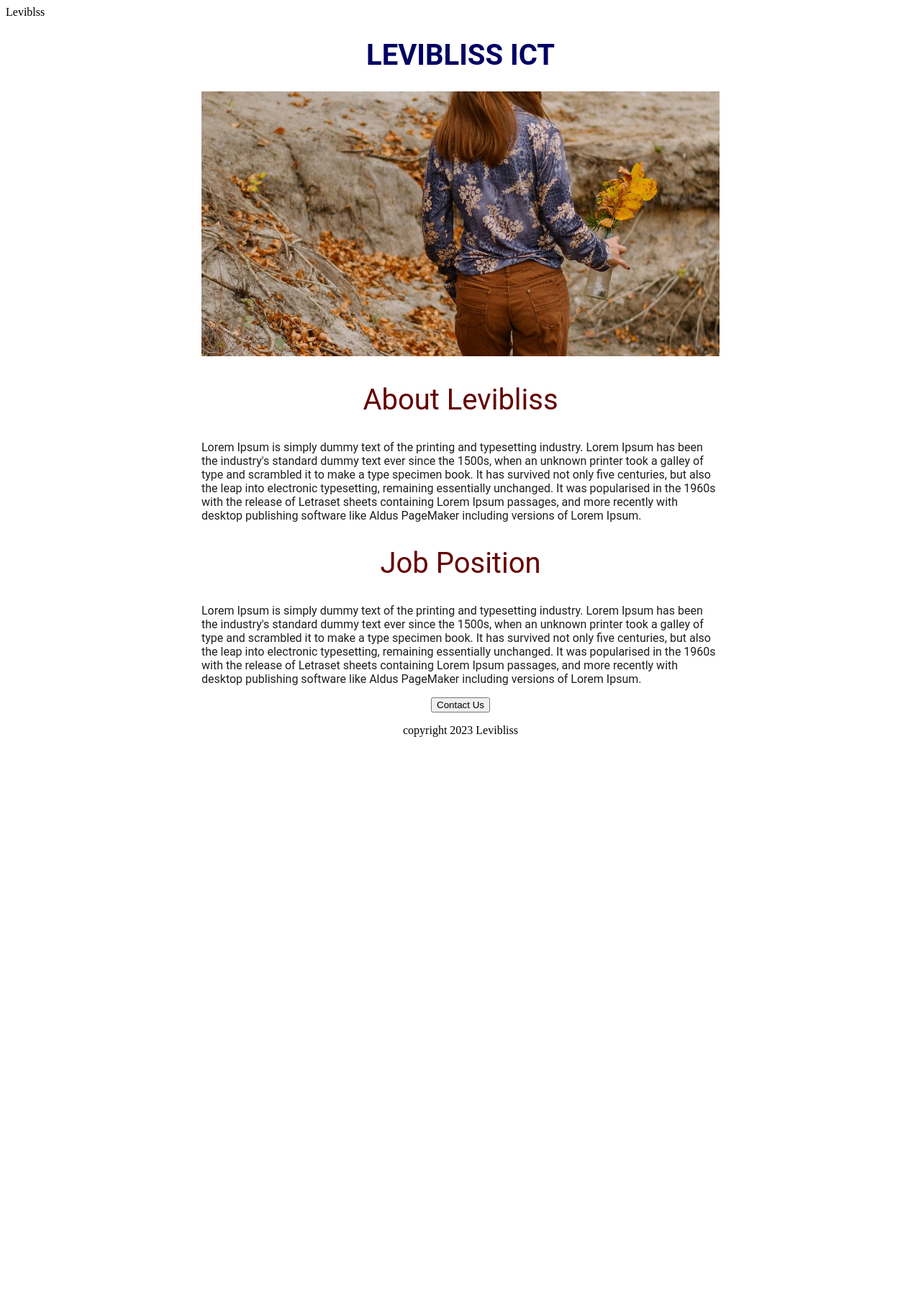
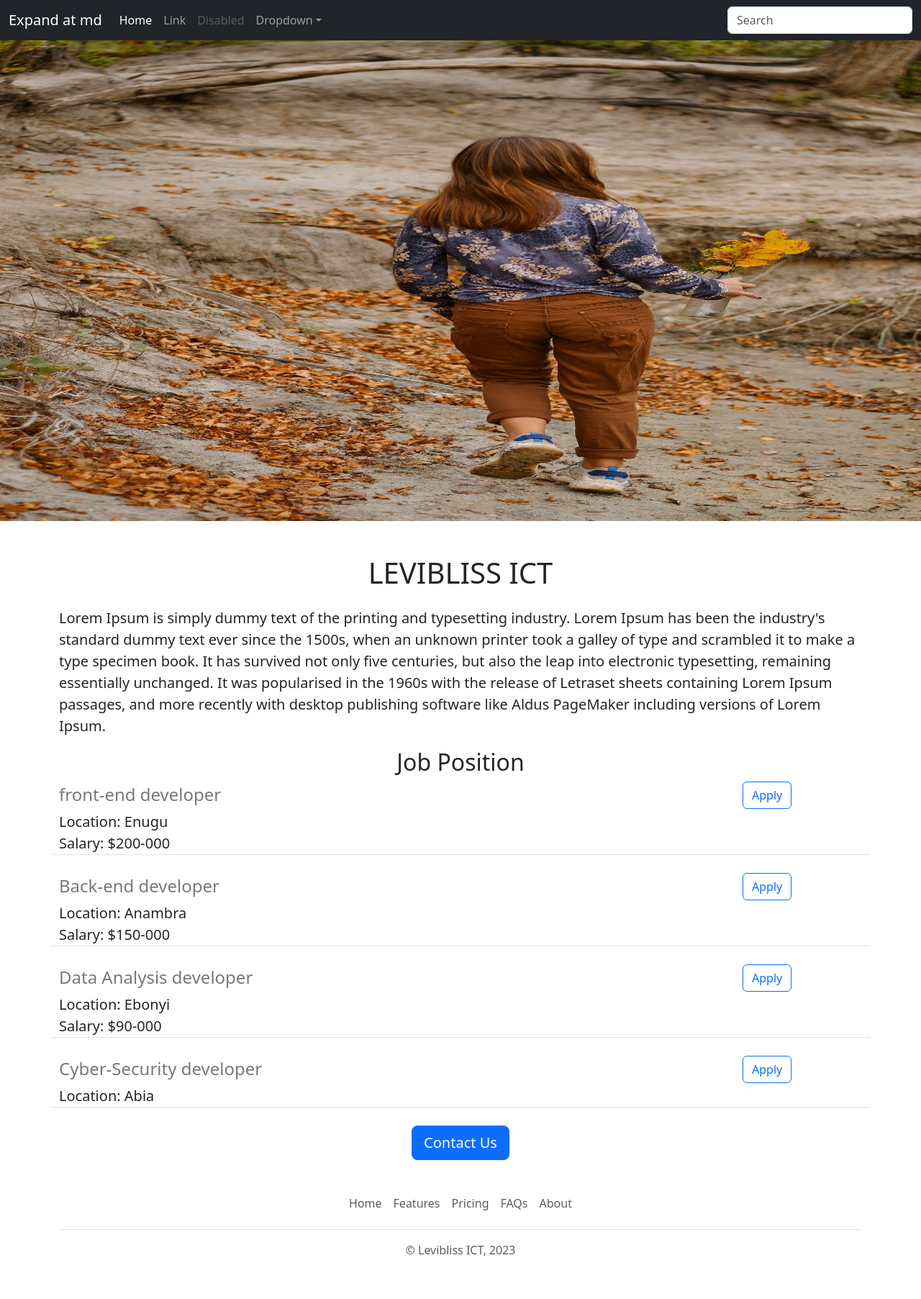
Before and after one commit to levoski1/Leviblss_website, a Flask app: page / in a window 1280 px wide. Shown: the whole page at 72% size. Before the commit the page ends 1024 px from the top, so only its background shows below. Run offline with Flask 3, Linux system fonts and the light colour scheme.

Commit message:
good commit

```diff
--- a/myproject/app.py
+++ b/myproject/app.py
@@ -1,12 +1,47 @@
 #!/usr/bin/python3
 
-from flask import Flask, render_template
+from flask import Flask, render_template, jsonify
 
 app = Flask(__name__)
 
+JOBS = [{
+    'id' : 1,
+    'tittle' : 'front-end developer',
+    'location': 'Enugu',
+    'salary' : '$200-000'
+},
+
+{
+    'id' : 2,
+    'tittle' : 'Back-end developer',
+    'location': 'Anambra',
+    'salary' : '$150-000'
+},
+
+{
+    'id' : 3,
+    'tittle' : 'Data Analysis developer',
+    'location': 'Ebonyi',
+    'salary' : '$90-000'
+},
+
+{
+    'id' : 4,
+    'tittle' : 'Cyber-Security developer',
+    'location': 'Abia',
+
+}]
+
+
 @app.route("/")
 def hello_world():
-    return render_template("home.html")
+    return render_template("home.html",jobs=JOBS,
+                           __siteName__='LEVIBLISS')
+
+@app.route("/api/jobs")
+def list_jobs():
+    return jsonify(JOBS)
+
 
 if __name__ == '__main__':
     app.run(host='0.0.0.0', port=8090, debug=True)
--- /dev/null
+++ b/myproject/templates/footer.html
@@ -0,0 +1,12 @@
+<div class="container">
+    <footer class="py-3 my-4">
+      <ul class="nav justify-content-center border-bottom pb-3 mb-3">
+        <li class="nav-item"><a href="#" class="nav-link px-2 text-body-secondary">Home</a></li>
+        <li class="nav-item"><a href="#" class="nav-link px-2 text-body-secondary">Features</a></li>
+        <li class="nav-item"><a href="#" class="nav-link px-2 text-body-secondary">Pricing</a></li>
+        <li class="nav-item"><a href="#" class="nav-link px-2 text-body-secondary">FAQs</a></li>
+        <li class="nav-item"><a href="#" class="nav-link px-2 text-body-secondary">About</a></li>
+      </ul>
+      <p class="text-center text-body-secondary">&copy; Levibliss ICT, 2023</p>
+    </footer>
+  </div>
--- a/myproject/templates/home.html
+++ b/myproject/templates/home.html
@@ -1,58 +1,48 @@
 <!DOCTYPE html>
-<html>
+<html lang="en">
     <head>
+        <meta charset="utf-8">
+        <meta name="viewport" content="width=device-width, initial-scale=1">
         <tittle>Leviblss</tittle>
+        <link href="https://cdn.jsdelivr.net/npm/bootstrap@5.3.2/dist/css/bootstrap.min.css" rel="stylesheet" integrity="sha384-T3c6CoIi6uLrA9TneNEoa7RxnatzjcDSCmG1MXxSR1GAsXEV/Dwwykc2MPK8M2HN" crossorigin="anonymous">
+
         <style>
-            h1 {
-            font-size: 40px;
-            font-family: roboto;
-            text-align: center;
-            color: rgb(0,0,100);
-              }
+        #banner{
+            width: 100%;
+            height: 700px;
+        }
+        </style>
 
-            h2 {
-            font-size: 40px;
-            font-family: roboto;
-            text-align: center;
-            color: rgb(100,0,0);
-            font-weight:normal;
-            }
 
-            #banner {
-                width :100%;
-                height: 368px;
-                object-fit: cover;
-            }
+        <style>
 
-            .bodytext{
-            font-family: roboto;
-            color: rgb(30,30,30);
-            }
-
-            #container {
-                max-width: 720px;
-                margin: 0 auto;
-            }
         </style>
     </head>
     <body>
-        <div id="container">
-        <h1>LEVIBLISS ICT</h1>
-        <img id="banner"src ="http://127.0.0.1:8090/static/banner.jpeg">
 
-        <h2>About Levibliss</h2>
-        <p class="bodytext">
+        <img class=".img-fluid" id="banner" src ="http://127.0.0.1:5500/static/banner.jpeg">
+
+        {% include "navbar.html"%}
+        <div class="container mt-5">
+        <h1 class="text-center mt-2 mb-4">{{__siteName__}} ICT</h1>
+
+
+
+            <p class="lead">
              Lorem Ipsum is simply dummy text of the printing and typesetting industry. Lorem Ipsum has been the industry's standard dummy text ever since the 1500s, when an unknown printer took a galley of type and scrambled it to make a type specimen book. It has survived not only five centuries, but also the leap into electronic typesetting, remaining essentially unchanged. It was popularised in the 1960s with the release of Letraset sheets containing Lorem Ipsum passages, and more recently with desktop publishing software like Aldus PageMaker including versions of Lorem Ipsum.
         </p>
 
-        <h2>Job Position</h2>
-        <p class="bodytext">
-            Lorem Ipsum is simply dummy text of the printing and typesetting industry. Lorem Ipsum has been the industry's standard dummy text ever since the 1500s, when an unknown printer took a galley of type and scrambled it to make a type specimen book. It has survived not only five centuries, but also the leap into electronic typesetting, remaining essentially unchanged. It was popularised in the 1960s with the release of Letraset sheets containing Lorem Ipsum passages, and more recently with desktop publishing software like Aldus PageMaker including versions of Lorem Ipsum.
-        </p>
-        <div style ="text-align:center;">
-        <button>Contact Us</button>
-        <p>copyright 2023 Levibliss</p>
+        <h2 class="text-center">Job Position</h2>
+        <div class="lead">
+            {% for job in jobs %}
+                {% include 'jobitem.html'%}
+            {% endfor %}
+
+        </div>
+        <div class="text-center">
+        <button class="btn btn-primary btn-lg">Contact Us</button>
         </div>
         </div>
+        {% include 'footer.html'%}
     </body>
 </html>
--- /dev/null
+++ b/myproject/templates/jobitem.html
@@ -0,0 +1,18 @@
+<div class="border-bottom row"style="margin-bottom: 25px; padding: bottom 8px; ">
+
+    <div class="col-10">
+    <h4 style="color: rgb(120,120,120); margin-top: 4px;"> {{job['tittle']}}</h4>
+    <div><b>Location:</b> {{job['location']}}</div>
+
+{% if 'salary' in job %}
+    <div>
+        <b>Salary:</b> {{ job['salary']}}
+    </div>
+
+{% endif %}
+</div>
+<div class="col-2">
+<button type="button" class="btn btn-outline-primary">Apply</button>
+</div>
+
+</div>
--- /dev/null
+++ b/myproject/templates/navbar.html
@@ -0,0 +1,33 @@
+<nav class="navbar navbar-expand-md navbar-dark bg-dark fixed-top" aria-label="Fourth navbar example">
+    <div class="container-fluid">
+      <a class="navbar-brand" href="#">Expand at md</a>
+      <button class="navbar-toggler" type="button" data-bs-toggle="collapse" data-bs-target="#navbarsExample04" aria-controls="navbarsExample04" aria-expanded="false" aria-label="Toggle navigation">
+        <span class="navbar-toggler-icon"></span>
+      </button>
+
+      <div class="collapse navbar-collapse" id="navbarsExample04">
+        <ul class="navbar-nav me-auto mb-2 mb-md-0">
+          <li class="nav-item">
+            <a class="nav-link active" aria-current="page" href="#">Home</a>
+          </li>
+          <li class="nav-item">
+            <a class="nav-link" href="#">Link</a>
+          </li>
+          <li class="nav-item">
+            <a class="nav-link disabled" aria-disabled="true">Disabled</a>
+          </li>
+          <li class="nav-item dropdown">
+            <a class="nav-link dropdown-toggle" href="#" data-bs-toggle="dropdown" aria-expanded="false">Dropdown</a>
+            <ul class="dropdown-menu">
+              <li><a class="dropdown-item" href="#">Action</a></li>
+              <li><a class="dropdown-item" href="#">Another action</a></li>
+              <li><a class="dropdown-item" href="#">Something else here</a></li>
+            </ul>
+          </li>
+        </ul>
+        <form role="search">
+          <input class="form-control" type="search" placeholder="Search" aria-label="Search">
+        </form>
+      </div>
+    </div>
+  </nav>
```
